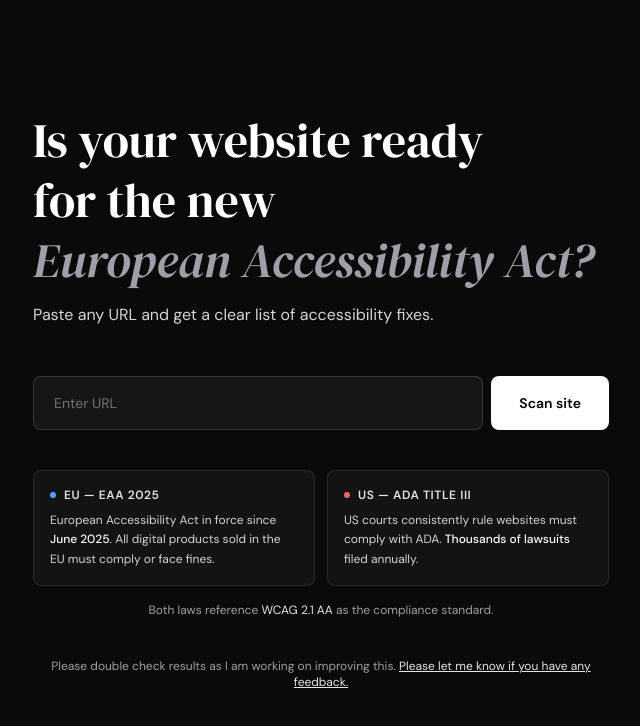
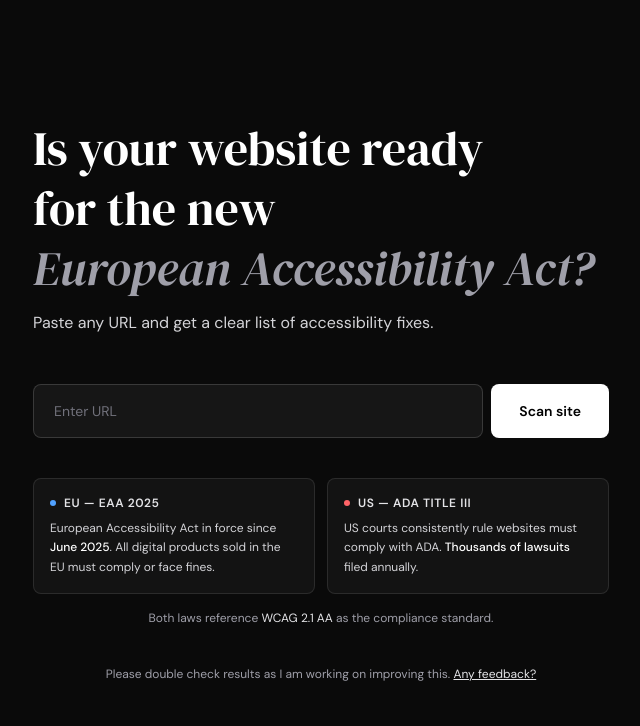
Before and after one commit to tudorDrayfus/accessibility-checker, a Next.js app: page / in a window 1280 px wide. Shown: the top 726 px of the page, without its empty margins (319-959 px from the left). Built offline with nearby package versions, Linux system fonts and the light colour scheme.

Commit message:
changed subtitle

```diff
--- a/app/page.tsx
+++ b/app/page.tsx
@@ -601,7 +601,7 @@ export default function Home() {
               <p className="text-zinc-400 text-xs text-center">
                 Please double check results as I am working on improving this.{" "}
                 <a href="https://www.linkedin.com/in/tudor-teisanu-7b08a4b2/" target="_blank" rel="noopener noreferrer" className="text-zinc-200 underline hover:text-white transition">
-                  Please let me know if you have any feedback.
+                  Any feedback?
                 </a>
               </p>
             </div>
```
